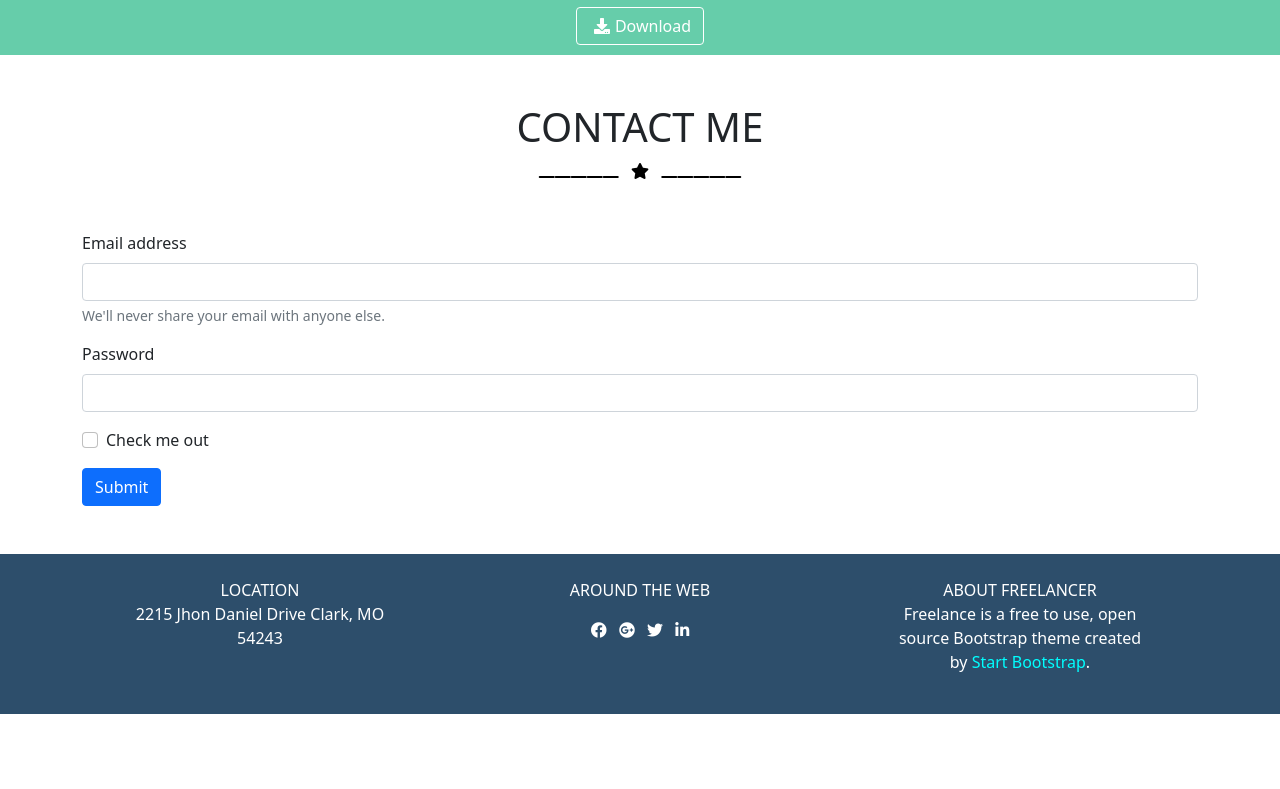
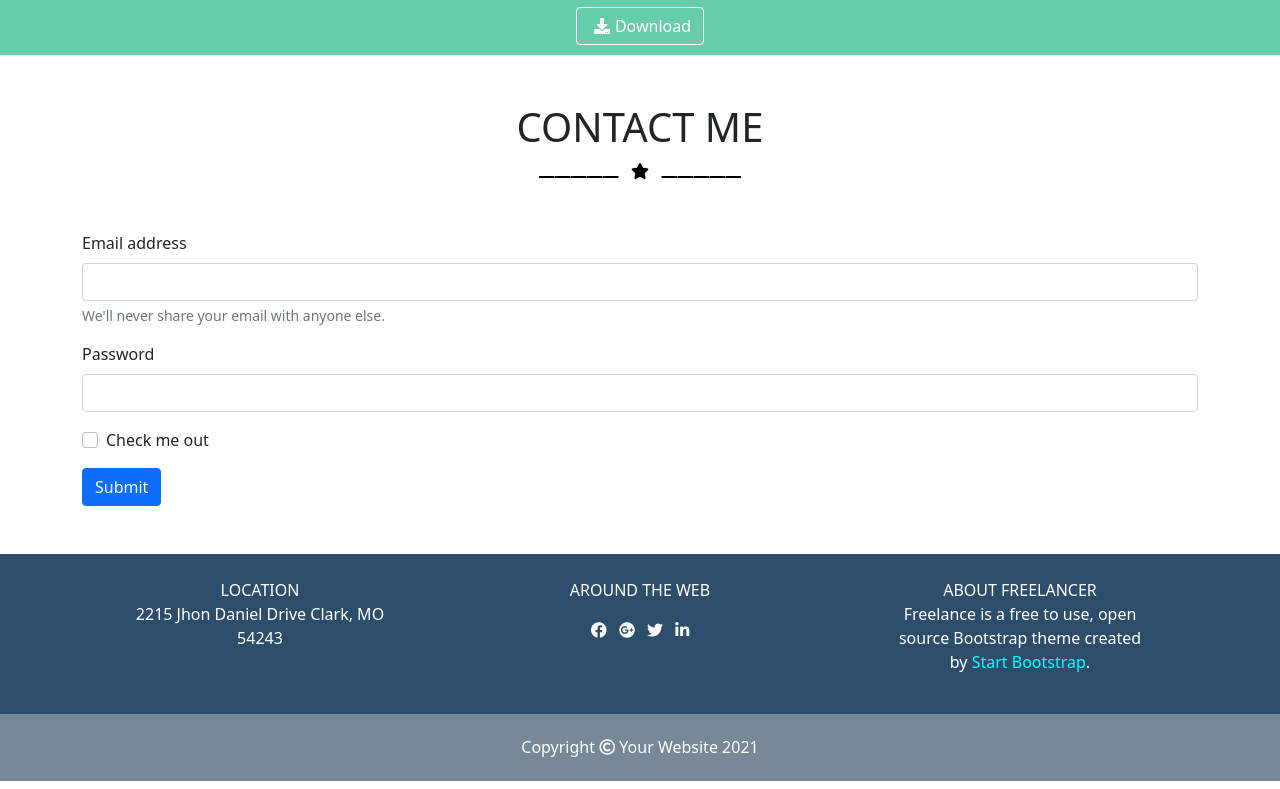
Before and after one commit to ManuelAvanzi/html-css-bootstrap-freelancer, a plain HTML site: page index.html in a window 1280 px wide. Shown: the part 1434-2223 px from the top of the page. Before the commit the page ends 2148 px from the top, so only its background shows below. Drawn offline with nearby package versions, Linux system fonts and the light colour scheme.

Commit message:
copyright

```diff
--- a/css/style.css
+++ b/css/style.css
@@ -4,6 +4,9 @@
 }
 .light-green{
     color:aqua;
+}
+.gray{
+    background-color: #778899;
 }
 .large{
    width: 100%;
--- a/index.html
+++ b/index.html
@@ -213,6 +213,14 @@
 
         </div>
     </div>
+      <!-- -------------------copyright----- -->
+    <div class="container-fluid gray">
+        <div class="container">
+
+            <h6 class="white text-center py-4">Copyright <i class="far fa-copyright"></i> Your Website 2021</h6>
+
+        </div>
+    </div>
 
 
 
```
